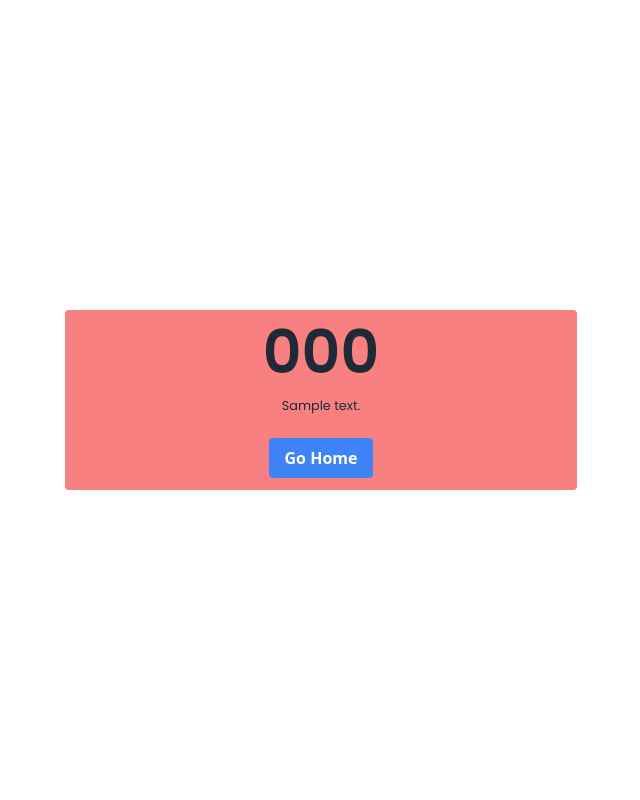
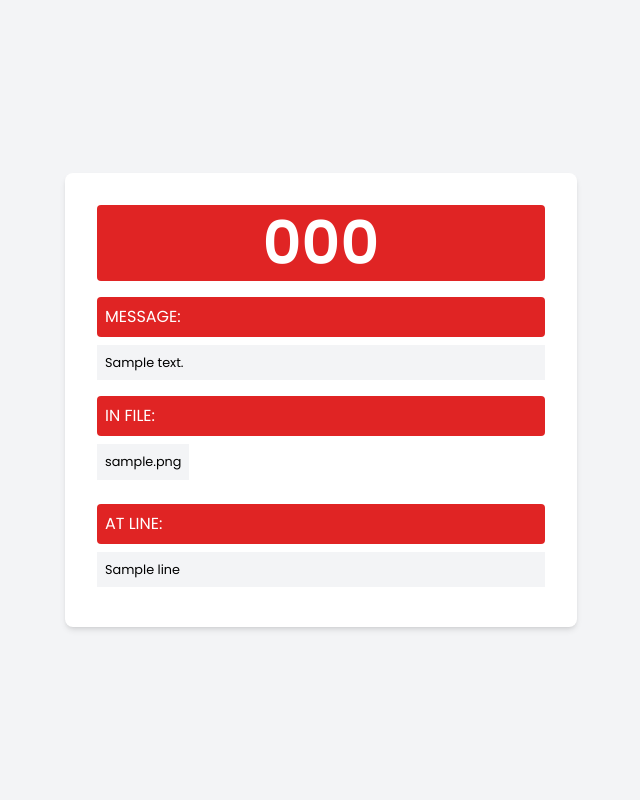
Before and after one commit to AxelRaboit/Symfony-Cms-Based-On-Symfony-V2, a Symfony app: template templates/exceptions/page-exception.html.twig in a window 1280 px wide. Shown: the whole page, without its empty margins (319-959 px from the left). Run offline with Twig, Linux system fonts and the light colour scheme; the template is opened without the code that fills it: most values are stand-ins (such as "Sample title", 1, 10 or a date in 2020); style sheets or scripts are compiled from the project's sources; some libraries are stand-ins or nearby versions.

Commit message:
[UPDATE] Improve styme of exception template

```diff
--- a/src/Form/backend/dashboard/advancedData/userBackend/UserBackendCreateType.php
+++ b/src/Form/backend/dashboard/advancedData/userBackend/UserBackendCreateType.php
@@ -30,7 +30,7 @@ class UserBackendCreateType extends AbstractType
                 ],
             ])
             ->add('username', TextType::class, [
-                'required' => true,
+                'required' => false,
                 'label' => 'Nom d\'utilisateur',
                 'constraints' => [
                     new NotBlank([
--- a/templates/exceptions/page-exception.html.twig
+++ b/templates/exceptions/page-exception.html.twig
@@ -10,17 +10,28 @@
 {% endblock %}
 
 {% block body %}
-    <div class="flex items-center justify-center min-h-screen text-gray-800 p-4">
-        <div class="text-center w-full max-w-lg mx-auto bg-red-400 p-3 rounded">
+    <div class="flex items-center justify-center min-h-screen bg-gray-100">
+        <div class="w-full max-w-lg p-8 bg-white rounded-lg shadow-md">
             {% if exception.statusCode is defined %}
-                <h1 class="text-4xl sm:text-5xl md:text-6xl font-bold">{{ exception.statusCode }}</h1>
+                <h1 class="text-center text-4xl sm:text-5xl md:text-6xl font-bold text-white bg-red-600 p-2 rounded">{{ exception.statusCode }}</h1>
             {% else %}
-                <h1 class="text-4xl sm:text-5xl md:text-6xl font-bold">Error</h1>
+                <h1 class="text-center text-4xl sm:text-5xl md:text-6xl font-bold text-white bg-red-600 p-2 rounded">Error</h1>
             {% endif %}
-            <p class="text-xs sm:text-sm mt-4 break-words">{{ exception.message }}</p>
-            {% if exception.statusCode is defined %}
-                <a href="/" class="mt-6 inline-block bg-blue-500 text-white font-bold py-2 px-4 rounded hover:bg-blue-600 transition duration-300">Go Home</a>
-            {% endif %}
+            <div class="mt-4">
+                <p class="text-gray-600 font-medium mt-4 text-white uppercase bg-red-600 p-2 rounded">message: </p>
+                <p class="text-sm my-2 bg-gray-100 p-2">{{ exception.message }}</p>
+                <p class="text-gray-600 font-medium mt-4 text-white uppercase bg-red-600 p-2 rounded">in file: </p>
+                <div class="flex items-center">
+                    <p class="my-2 text-sm break-words max-w-full overflow-x-auto bg-gray-100 p-2">{{ exception.file }}</p>
+                </div>
+                {% if exception.statusCode is defined and exception.statusCode is same as "404" %}
+                    <a href="/"
+                       class="mt-6 inline-block bg-blue-500 text-white font-bold py-2 px-4 rounded hover:bg-blue-600 transition duration-300">Go
+                        Home</a>
+                {% endif %}
+                <p class="text-gray-600 font-medium mt-4 text-white uppercase bg-red-600 p-2 rounded">at line: </p>
+                <p class="text-sm my-2 bg-gray-100 p-2">{{ exception.line }}</p>
+            </div>
         </div>
     </div>
 {% endblock %}
```
Also changed, not shown: src/Form/backend/dashboard/advancedData/userBackend/UserBackendEditType.php (+25 -2 lines).
